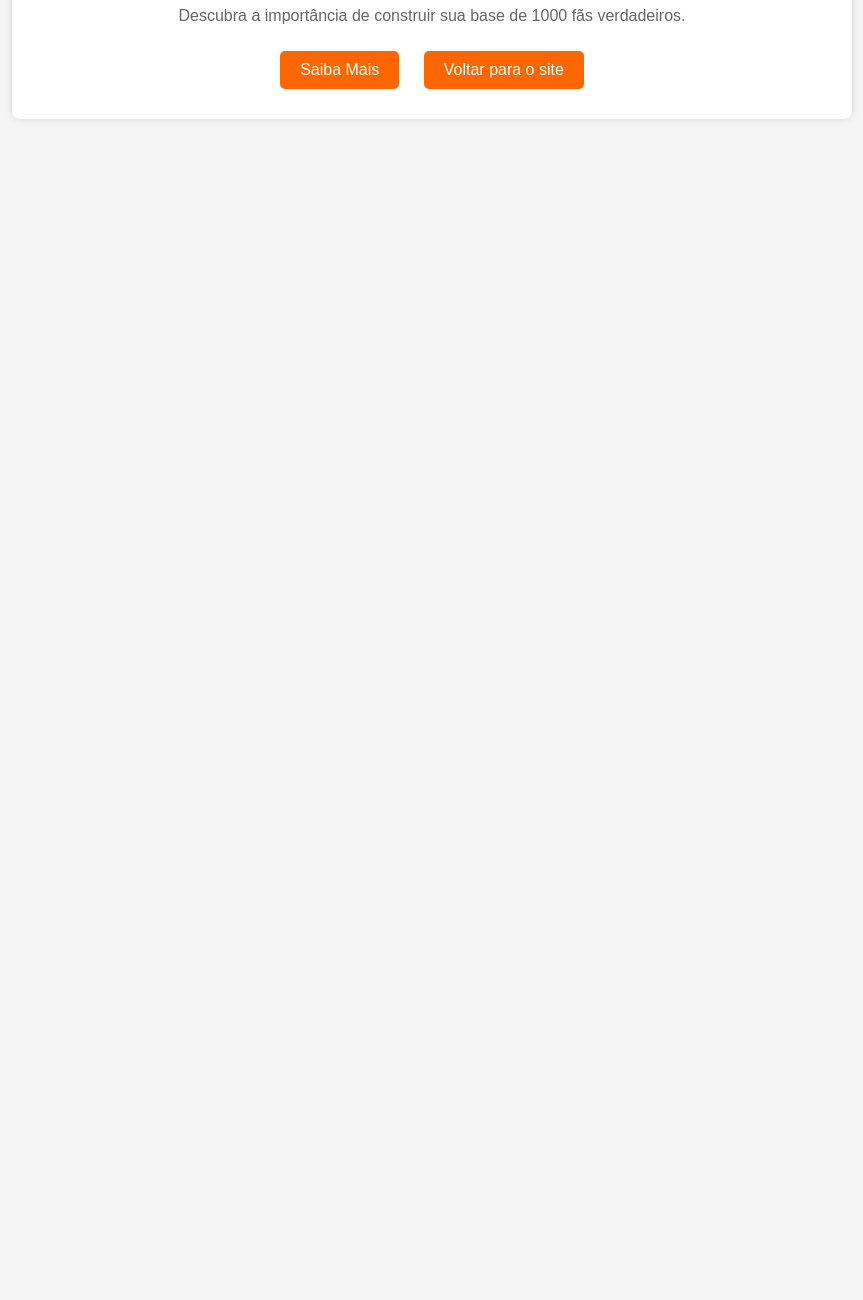
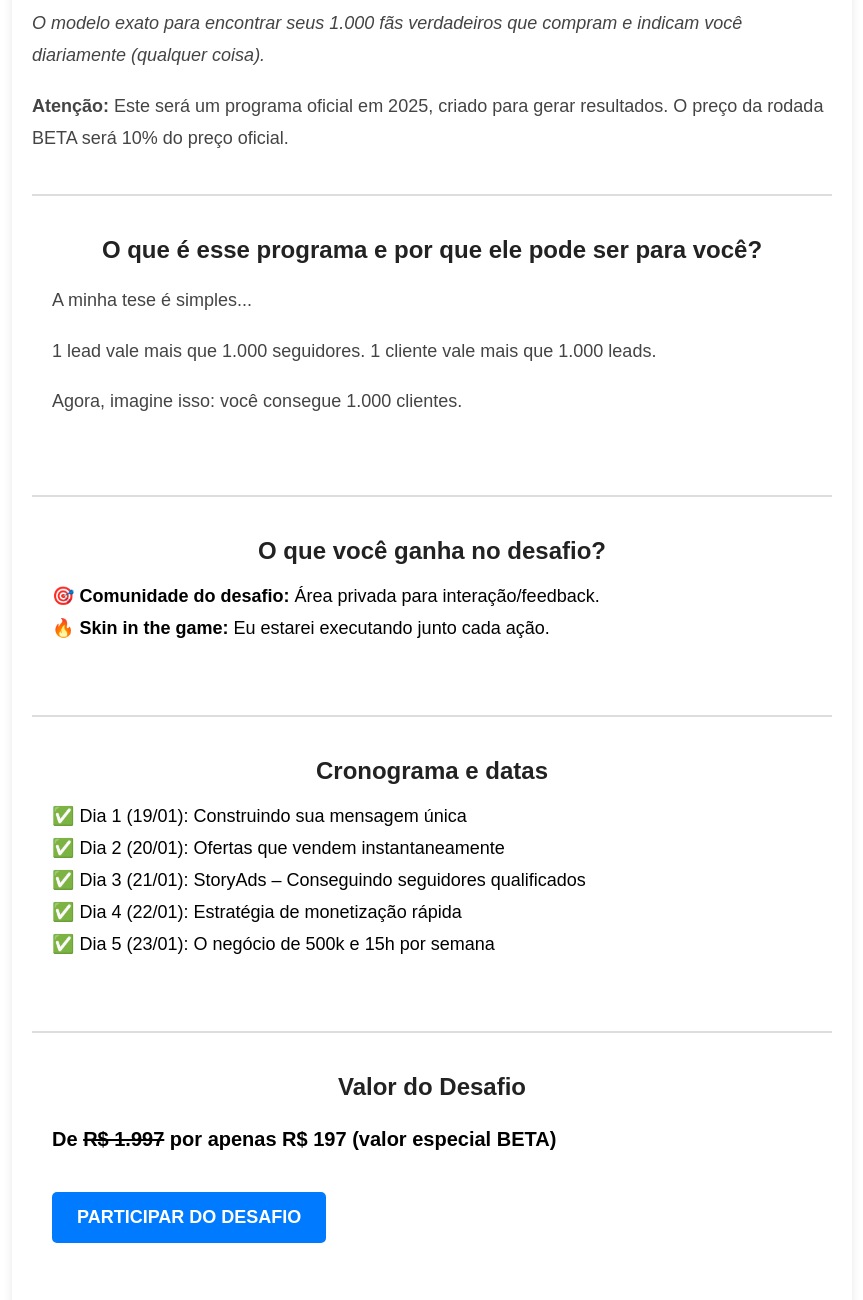
Before and after one commit to misteriosdomundo/pagina, a plain HTML site: page index.html in a window 1280 px wide. Shown: the part 143-1443 px from the top of the page, without its empty margins (208-1071 px from the left). Before the commit the page ends 800 px from the top, so only its background shows below. Drawn offline with Linux system fonts and the light colour scheme.

Commit message:
Update index.html

```diff
--- a/index.html
+++ b/index.html
@@ -3,13 +3,13 @@
 <head>
     <meta charset="UTF-8">
     <meta name="viewport" content="width=device-width, initial-scale=1.0">
-    <title>Contador de 1000 Fãs</title>
+    <title>Desafio dos 1.000 Fãs</title>
     <style>
         body {
             font-family: Arial, sans-serif;
             margin: 0;
             padding: 0;
-            background-color: #f5f5f5;
+            background-color: #ffffff;
             text-align: center;
         }
         .container {
@@ -19,33 +19,107 @@
             background: white;
             box-shadow: 0 0 10px rgba(0, 0, 0, 0.1);
             border-radius: 8px;
+            text-align: left;
         }
-        h1 {
-            color: #333;
+        h1, h2 {
+            color: #222;
+            text-align: center;
         }
         p {
-            color: #666;
+            color: #444;
+            line-height: 1.8;
+            font-size: 18px;
         }
         .btn {
             display: inline-block;
-            padding: 10px 20px;
-            margin: 10px;
-            background-color: #ff6600;
+            padding: 15px 25px;
+            margin: 15px auto;
+            background-color: #007bff;
             color: white;
             text-decoration: none;
             border-radius: 5px;
+            font-size: 18px;
+            font-weight: bold;
         }
         .btn:hover {
-            background-color: #e65c00;
+            background-color: #0056b3;
+        }
+        .highlight {
+            font-weight: bold;
+            color: #000;
+            font-size: 20px;
+        }
+        .section {
+            margin: 40px 0;
+            padding: 20px;
+            border-top: 2px solid #ddd;
+        }
+        ul {
+            list-style-type: none;
+            padding: 0;
+        }
+        ul li {
+            font-size: 18px;
+            margin: 10px 0;
         }
     </style>
 </head>
 <body>
     <div class="container">
-        <h1>Contador de 1000 Fãs</h1>
-        <p>Descubra a importância de construir sua base de 1000 fãs verdadeiros.</p>
-        <a href="https://www.ddemar.co/cont-1000-fas" class="btn">Saiba Mais</a>
-        <a href="https://www.ddemar.co/" class="btn">Voltar para o site</a>
+        <h1>DESAFIO DOS 1.000 FÃS</h1>
+        <p><em>O modelo exato para encontrar seus 1.000 fãs verdadeiros que compram e indicam você diariamente (qualquer coisa).</em></p>
+        <p><strong>Atenção:</strong> Este será um programa oficial em 2025, criado para gerar resultados. O preço da rodada BETA será 10% do preço oficial.</p>
+
+        <div class="section">
+            <h2>O que é esse programa e por que ele pode ser para você?</h2>
+            <p>A minha tese é simples...</p>
+            <p>1 lead vale mais que 1.000 seguidores. 1 cliente vale mais que 1.000 leads.</p>
+            <p>Agora, imagine isso: você consegue 1.000 clientes.</p>
+        </div>
+
+        <div class="section">
+            <h2>O que você ganha no desafio?</h2>
+            <ul>
+                <li>🎯 <strong>Comunidade do desafio:</strong> Área privada para interação/feedback.</li>
+                <li>🔥 <strong>Skin in the game:</strong> Eu estarei executando junto cada ação.</li>
+            </ul>
+        </div>
+
+        <div class="section">
+            <h2>Cronograma e datas</h2>
+            <ul>
+                <li>✅ Dia 1 (19/01): Construindo sua mensagem única</li>
+                <li>✅ Dia 2 (20/01): Ofertas que vendem instantaneamente</li>
+                <li>✅ Dia 3 (21/01): StoryAds – Conseguindo seguidores qualificados</li>
+                <li>✅ Dia 4 (22/01): Estratégia de monetização rápida</li>
+                <li>✅ Dia 5 (23/01): O negócio de 500k e 15h por semana</li>
+            </ul>
+        </div>
+
+        <div class="section">
+            <h2>Valor do Desafio</h2>
+            <p class="highlight">De <del>R$ 1.997</del> por apenas <strong>R$ 197</strong> (valor especial BETA)</p>
+            <a href="#" class="btn">PARTICIPAR DO DESAFIO</a>
+        </div>
+
+        <div class="section">
+            <h2>BÔNUS PRÉ-VENDA</h2>
+            <ul>
+                <li>📕 Acesso imediato aos meus PDFs com estratégias de monetização</li>
+                <li>📱 Perfil exclusivo no Instagram (60 dias)</li>
+            </ul>
+        </div>
+
+        <div class="section">
+            <h2>BÔNUS VELOCIDADE</h2>
+            <ul>
+                <li>⚡ 100 primeiros: Um dia extra de desafio</li>
+                <li>⏳ Tempo extra de comunidade</li>
+                <li>🚀 Explosão nos stories</li>
+            </ul>
+        </div>
+
+        <a href="#" class="btn">PARTICIPAR DO DESAFIO</a>
     </div>
 </body>
 </html>
```
